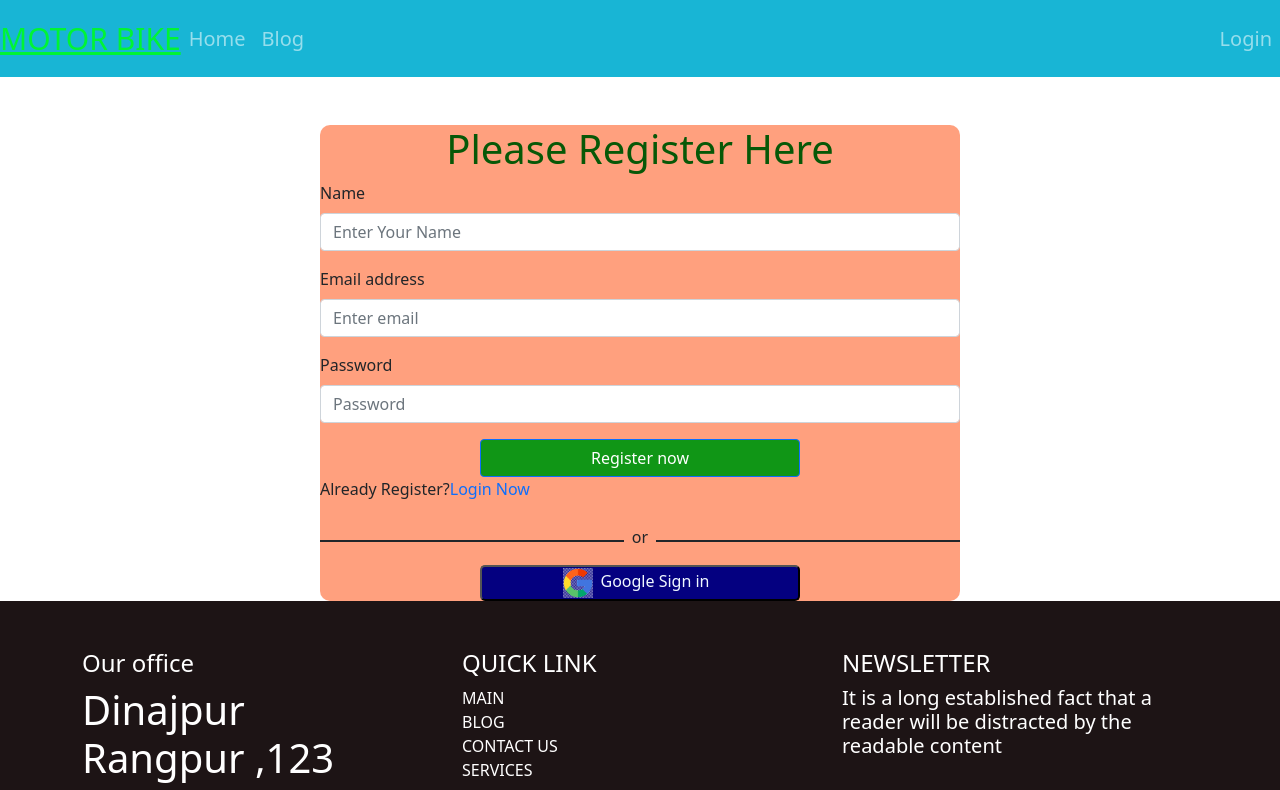
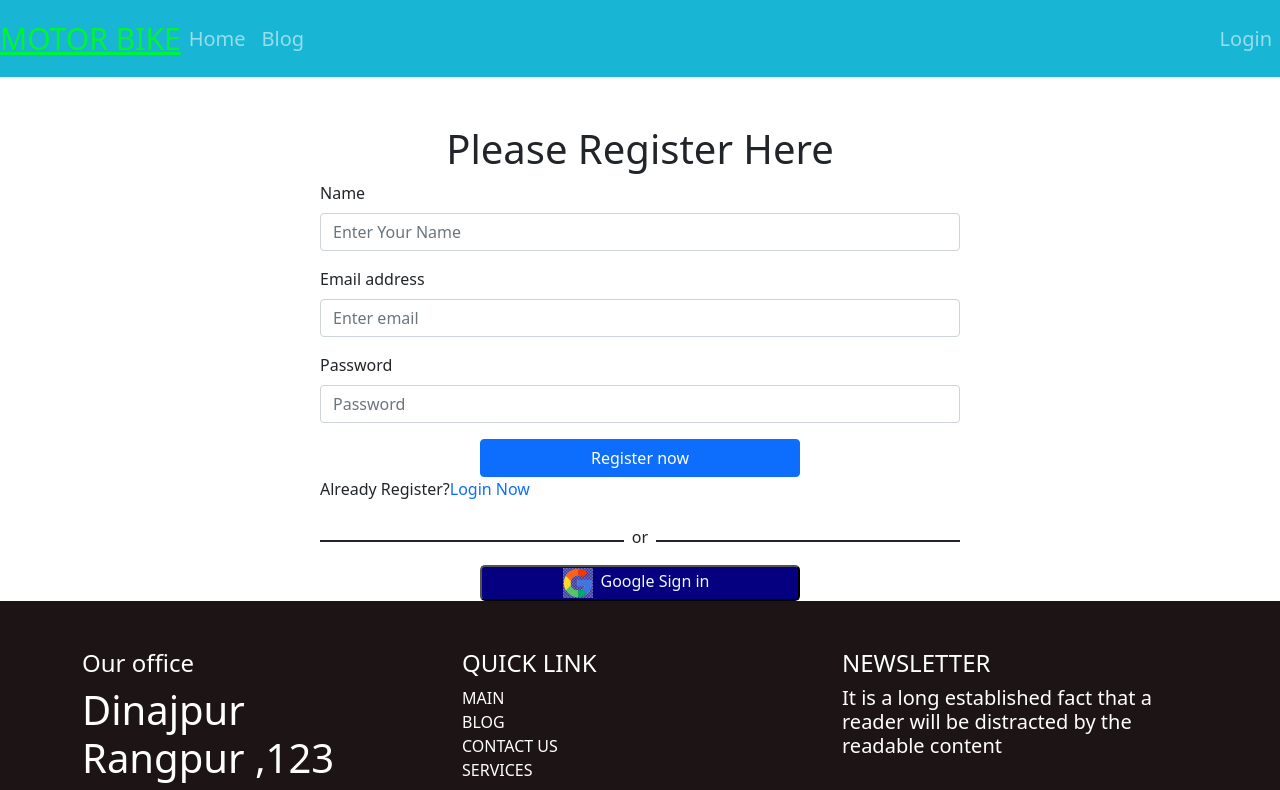
Before and after one commit to mdrokib231185/warehouse-full-stack-client-site, a React (Create React App) app: page /register in a window 1280 px wide. Shown: the top 790 px of the page. Built offline with nearby package versions, Linux system fonts and the light colour scheme; no server answers.

Commit message:
login add

```diff
--- a/src/Pages/Login/Login.css
+++ b/src/Pages/Login/Login.css
@@ -1,4 +1,4 @@
-#form-class{
+/* #form-class{
       background-color: rgba(255, 68, 0, 0.505);
       border-radius: 10px;
 }
@@ -7,4 +7,4 @@
 }
 #header-title{
       color: rgb(7, 88, 7);
-}
+} */
```
